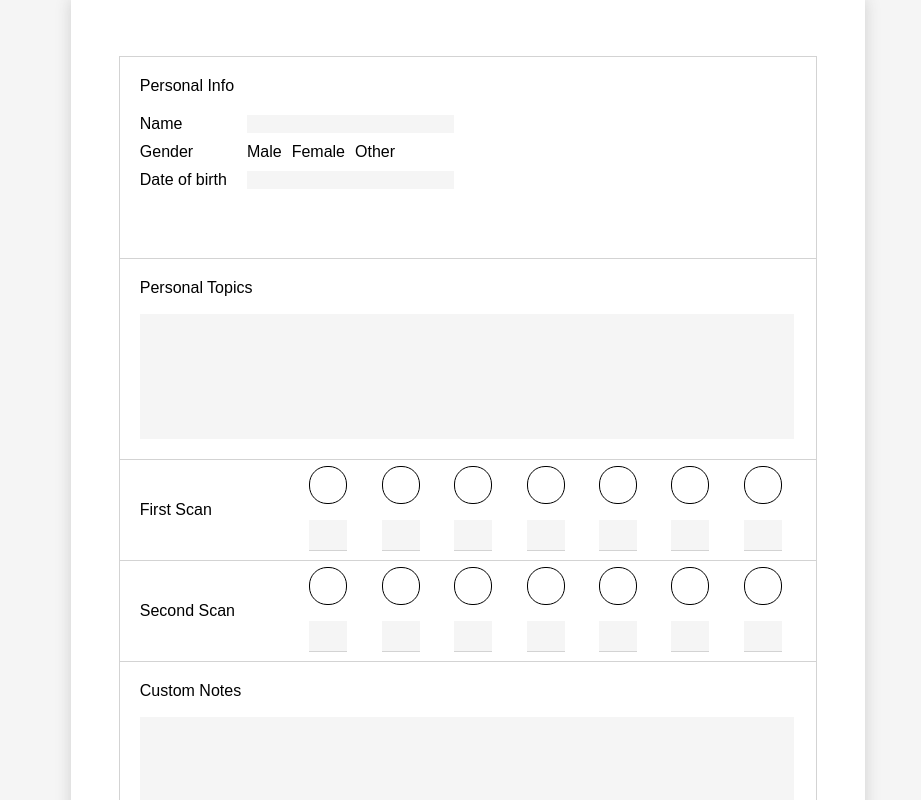
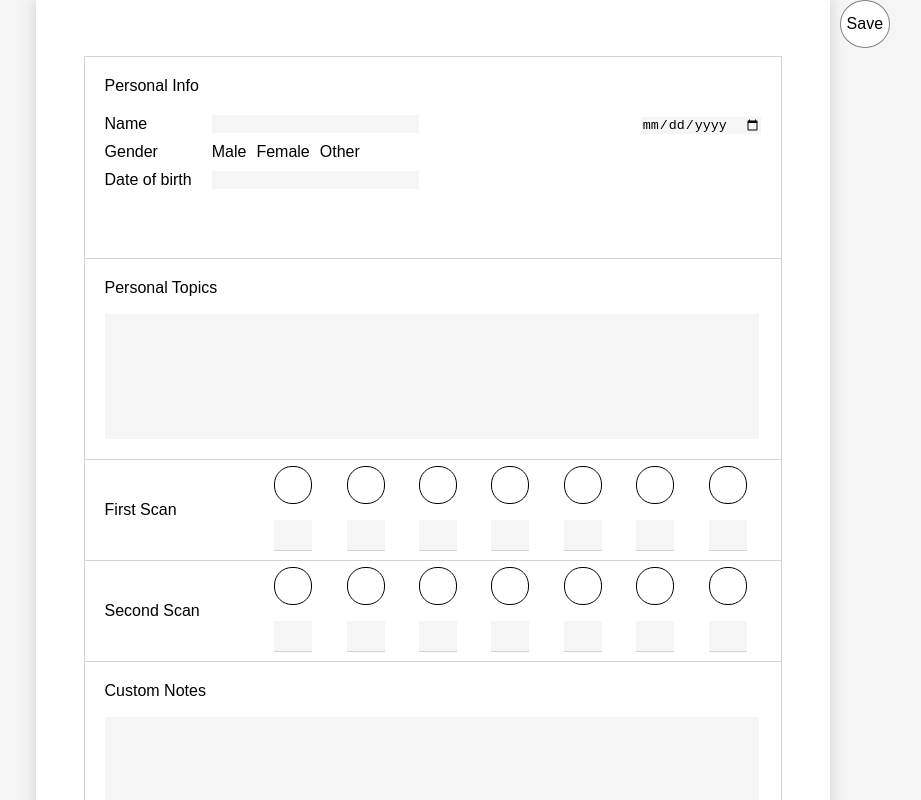
Before and after one commit to phpaul89/psheet-fullvue, a Vue app: page / in a window 1280 px wide. Shown: the top 800 px of the page, without its empty margins (172-1093 px from the left). Built offline with nearby package versions, Linux system fonts and the light colour scheme; the HTML template or start-up script is replaced by a standard one.

Commit message:
Added: saving functionality - mongoose

```diff
--- a/src/App.vue
+++ b/src/App.vue
@@ -1,7 +1,9 @@
 <template>
   <div id="app">
     <Sheet />
-    <button id="save" v-on:click="saveSheet">Save</button>
+    <div id="action-bar">
+      <button id="save" v-on:click="saveSheet">Save</button>
+    </div>
   </div>
 </template>
 
@@ -59,9 +61,34 @@ body {
   height: 100%;
 
   display: flex;
-  flex-direction: column;
+  flex-direction: row;
   justify-content: center;
   align-items: center;
+}
+
+#action-bar {
+  height: 29.7cm;
+}
+
+#save {
+  background: white;
+  border: 1px solid gray;
+  border-radius: 50%;
+  margin: 0 10px 10px 10px;
+  padding: 14px 6px 14px 6px;
+
+  font-family: "Muli", sans-serif;
+  font-size: 1em;
+  color: black;
+
+  transition-duration: 0.2s;
+}
+
+#save:hover {
+  background: lightgreen;
+  cursor: pointer;
+
+  transition-duration: 0.2s;
 }
 
 .mb-10 {
--- a/src/components/CustomNotes.vue
+++ b/src/components/CustomNotes.vue
@@ -1,7 +1,7 @@
 <template>
   <!-- Custom notes -->
   <div id="custom-notes" class="bottom-border">
-    <div class="section-header-text">{{headerText}}</div>
+    <div class="section-header-text">{{ headerText }}</div>
     <textarea id="notes-textarea" @input="changed"></textarea>
   </div>
 </template>
@@ -11,18 +11,18 @@ export default {
   name: "CustomNotes",
   data() {
     return {
-      headerText: "Custom Notes"
+      headerText: "Custom Notes",
     };
   },
   methods: {
     changed: function(event) {
       const propertyObject = {
         id: "customNotes",
-        value: event.target.value
+        value: event.target.value,
       };
       this.$store.commit("changeCustomerPropertyValue", propertyObject);
-    }
-  }
+    },
+  },
 };
 </script>
 
@@ -35,11 +35,6 @@ export default {
 .section-header-text {
   margin: 0;
   padding: 20px 0 0 20px;
-  cursor: pointer;
-}
-
-.section-header-text:hover {
-  background-color: whitesmoke;
 }
 
 #notes-textarea {
--- a/src/components/FurtherNotes.vue
+++ b/src/components/FurtherNotes.vue
@@ -1,6 +1,6 @@
 <template>
   <div id="further-notes" class="right-border">
-    <div class="section-header-text">{{headerText}}</div>
+    <div class="section-header-text">{{ headerText }}</div>
     <textarea id="further-textarea" @input="changed"></textarea>
   </div>
 </template>
@@ -10,18 +10,18 @@ export default {
   name: "FurtherNotes",
   data() {
     return {
-      headerText: "Further Notes"
+      headerText: "Further Notes",
     };
   },
   methods: {
     changed: function(event) {
       const propertyObject = {
         id: "furtherNotes",
-        value: event.target.value
+        value: event.target.value,
       };
       this.$store.commit("changeCustomerPropertyValue", propertyObject);
-    }
-  }
+    },
+  },
 };
 </script>
 
@@ -34,11 +34,6 @@ export default {
 .section-header-text {
   margin: 0;
   padding: 20px 0 0 20px;
-  cursor: pointer;
-}
-
-.section-header-text:hover {
-  background-color: whitesmoke;
 }
 
 #further-textarea {
--- a/src/components/NextSteps.vue
+++ b/src/components/NextSteps.vue
@@ -1,6 +1,6 @@
 <template>
   <div id="next-steps">
-    <div class="section-header-text">{{headerText}}</div>
+    <div class="section-header-text">{{ headerText }}</div>
     <textarea id="next-textarea" @input="changed"></textarea>
   </div>
 </template>
@@ -10,18 +10,18 @@ export default {
   name: "NextSteps",
   data() {
     return {
-      headerText: "Next Steps"
+      headerText: "Next Steps",
     };
   },
   methods: {
     changed: function(event) {
       const propertyObject = {
         id: "nextSteps",
-        value: event.target.value
+        value: event.target.value,
       };
       this.$store.commit("changeCustomerPropertyValue", propertyObject);
-    }
-  }
+    },
+  },
 };
 </script>
 
@@ -34,11 +34,6 @@ export default {
 .section-header-text {
   margin: 0;
   padding: 20px 0 0 20px;
-  cursor: pointer;
-}
-
-.section-header-text:hover {
-  background-color: whitesmoke;
 }
 
 #next-textarea {
--- a/src/components/PersonalInfo.vue
+++ b/src/components/PersonalInfo.vue
@@ -1,9 +1,10 @@
 <template>
   <div id="personal-info" class="bottom-border">
     <!-- Headtext of personal info -->
-    <div class="section-header-text">{{headerText}}</div>
+    <div class="section-header-text">{{ headerText }}</div>
     <!-- Labels of personal info -->
     <div class="section-content">
+      <div id="section-left-input">
         <div class="section-input-labels">
           <div class="name-label mb-10">Name</div>
           <div class="gender-checkbox mb-10">Gender</div>
@@ -19,22 +20,43 @@
           <div id="gender">
             <div id="gender-text" class="mb-10">
               <div
-              v-bind:class="{'select-option':true, 'gender-active':(activeGenderCustomer === 'Male')}"
+                v-bind:class="{
+                  'select-option': true,
+                  'gender-active': activeGenderCustomer === 'Male',
+                }"
                 v-on:click="changedGender('Male')"
-            >Male</div>
+              >
+                Male
+              </div>
               <div
-              v-bind:class="{'select-option':true, 'gender-active':(activeGenderCustomer === 'Female')}"
+                v-bind:class="{
+                  'select-option': true,
+                  'gender-active': activeGenderCustomer === 'Female',
+                }"
                 v-on:click="changedGender('Female')"
-            >Female</div>
+              >
+                Female
+              </div>
               <div
-              v-bind:class="{'select-option':true, 'gender-active':(activeGenderCustomer === 'Other')}"
+                v-bind:class="{
+                  'select-option': true,
+                  'gender-active': activeGenderCustomer === 'Other',
+                }"
                 v-on:click="changedGender('Other')"
-            >Other</div>
+              >
+                Other
+              </div>
             </div>
           </div>
           <!-- Birthdate -->
           <div id="birth">
             <input class="mb-10" id="birthDate" @input="changed" />
+          </div>
+        </div>
+      </div>
+      <div id="section-right-input">
+        <div class="date-input">
+          <input type="date" id="date" @input="changed" />
         </div>
       </div>
     </div>
@@ -47,7 +69,7 @@ export default {
   data() {
     return {
       headerText: "Personal Info",
-      activeGenderCustomer: ""
+      activeGenderCustomer: "",
     };
   },
   methods: {
@@ -63,7 +85,7 @@ export default {
     changed: function(event) {
       const propertyObject = {
         id: event.target.id,
-        value: event.target.value
+        value: event.target.value,
       };
       this.$store.commit("changeCustomerPropertyValue", propertyObject);
     },
@@ -71,11 +93,11 @@ export default {
       const propertyObject = {
         id: "gender",
         value: (this.activeGenderCustomer =
-          gender === this.activeGenderCustomer ? "" : gender)
+          gender === this.activeGenderCustomer ? "" : gender),
       };
       this.$store.commit("changeCustomerPropertyValue", propertyObject);
-    }
-  }
+    },
+  },
 };
 </script>
 
@@ -88,11 +110,6 @@ export default {
 .section-header-text {
   margin: 0;
   padding: 20px 0 0 20px;
-  cursor: pointer;
-}
-
-.section-header-text:hover {
-  background-color: whitesmoke;
 }
 
 .section-content {
@@ -100,6 +117,18 @@ export default {
   flex-direction: row;
 
   margin-top: 20px;
+}
+
+#section-left-input,
+#section-right-input {
+  width: 50%;
+
+  display: flex;
+  flex-direction: row;
+}
+
+#section-right-input {
+  justify-content: flex-end;
 }
 
 .section-input-labels {
@@ -125,6 +154,16 @@ export default {
   font-size: 1em;
 }
 
+.date-input {
+  margin-right: 20px;
+}
+
+.date-input input {
+  background-color: whitesmoke;
+  border: 0;
+  cursor: pointer;
+}
+
 #name {
   display: flex;
   flex-direction: row;
@@ -133,6 +172,7 @@ export default {
 #gender-text {
   display: flex;
   flex-direction: row;
+  cursor: pointer;
 }
 
 .select-option {
--- a/src/components/PersonalTopics.vue
+++ b/src/components/PersonalTopics.vue
@@ -1,7 +1,7 @@
 <template>
   <!-- Personal topics -->
   <div id="personal-topics" class="bottom-border">
-    <div class="section-header-text">{{headerText}}</div>
+    <div class="section-header-text">{{ headerText }}</div>
     <textarea id="topics-textarea" @input="changed"></textarea>
   </div>
 </template>
@@ -11,18 +11,18 @@ export default {
   name: "PersonalTopics",
   data() {
     return {
-      headerText: "Personal Topics"
+      headerText: "Personal Topics",
     };
   },
   methods: {
     changed: function(event) {
       const propertyObject = {
         id: "personalTopics",
-        value: event.target.value
+        value: event.target.value,
       };
       this.$store.commit("changeCustomerPropertyValue", propertyObject);
-    }
-  }
+    },
+  },
 };
 </script>
 
@@ -35,11 +35,6 @@ export default {
 .section-header-text {
   margin: 0;
   padding: 20px 0 0 20px;
-  cursor: pointer;
-}
-
-.section-header-text:hover {
-  background-color: whitesmoke;
 }
 
 #topics-textarea {
--- a/src/components/Scan.vue
+++ b/src/components/Scan.vue
@@ -1,6 +1,6 @@
 <template>
   <div id="scan" class="bottom-border">
-    <div id="scan-text">{{scanText}}</div>
+    <div id="scan-text">{{ scanText }}</div>
     <div id="scan-chakra">
       <div id="scan-chakra-upper">
         <PercentagePie
@@ -31,7 +31,7 @@ export default {
   components: { PercentagePie },
   props: {
     scanText: String,
-    scanId: String
+    scanId: String,
   },
   data() {
     return {
@@ -42,8 +42,8 @@ export default {
         { name: "chakraFour", value: "" },
         { name: "chakraFive", value: "" },
         { name: "chakraSix", value: "" },
-        { name: "chakraSeven", value: "" }
-      ]
+        { name: "chakraSeven", value: "" },
+      ],
     };
   },
   methods: {
@@ -51,11 +51,11 @@ export default {
       const chakraObject = {
         id: scanId,
         fieldName: fieldName,
-        fieldValue: fieldValue
+        fieldValue: fieldValue,
       };
       this.$store.commit("changeChakra", chakraObject);
-    }
-  }
+    },
+  },
 };
 </script>
 
@@ -78,11 +78,6 @@ export default {
   display: flex;
   flex-direction: row;
   align-items: center;
-}
-
-#scan-text:hover {
-  background-color: whitesmoke;
-  cursor: pointer;
 }
 
 #scan-chakra {
--- a/src/store/store.js
+++ b/src/store/store.js
@@ -8,6 +8,7 @@ export const store = new Vuex.Store({
     sheetData: {
       patient: {
         name: "",
+        date: "",
         gender: "",
         birthDate: "",
         personalTopics: "",
@@ -38,11 +39,11 @@ export const store = new Vuex.Store({
   // state cannot be manipulated except by using 'mutations':
   mutations: {
     changeCustomerPropertyValue(state, propertyObject) {
-      console.log("propertyObject: ", propertyObject);
+      //console.log("propertyObject: ", propertyObject);
       state.sheetData.patient[propertyObject.id] = propertyObject.value;
     },
     changeChakra(state, chakraObject) {
-      console.log("chakraObject: ", chakraObject);
+      //console.log("chakraObject: ", chakraObject);
       state.sheetData.patient[chakraObject.id][chakraObject.fieldName] =
         chakraObject.fieldValue;
     },
```
Also changed, not shown: 2 other files (tests, documents, lock files or other folders). Lines whose indentation alone changed are shown as unchanged.
